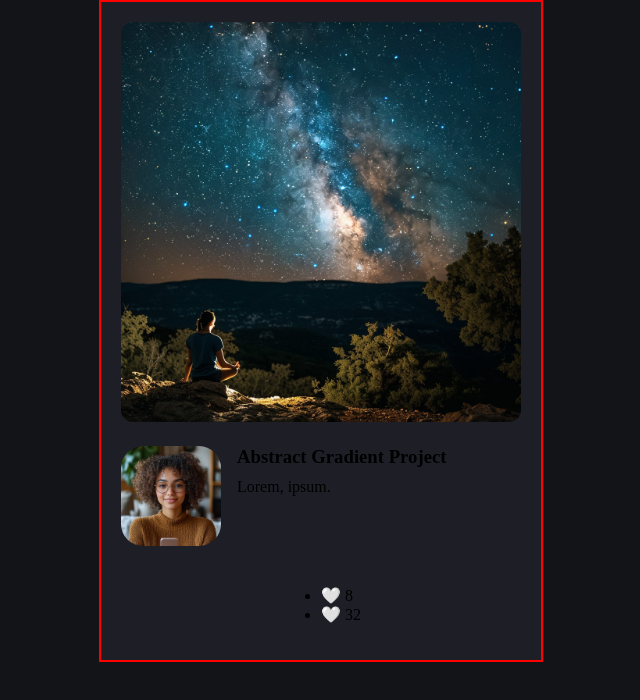
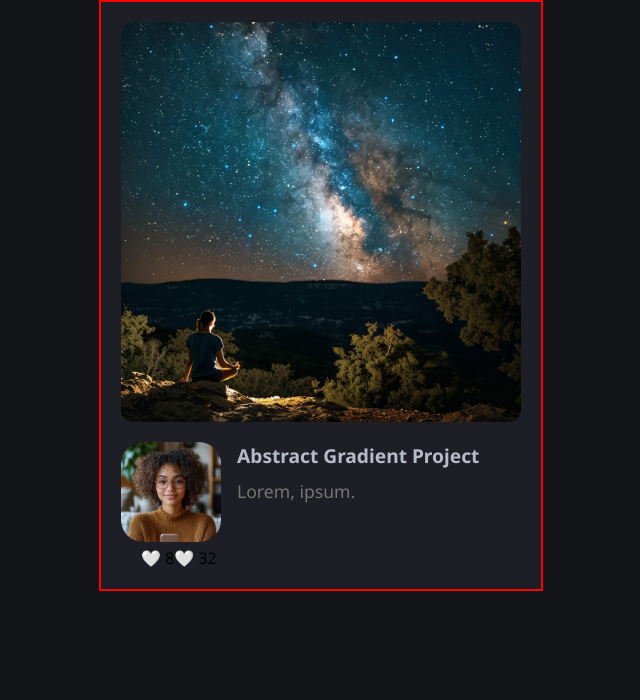
Before and after one commit to lengleman-spec/codepen-tile, a plain HTML site: page index.html in a window 1280 px wide. Shown: the whole page, without its empty margins (319-959 px from the left). Drawn offline with Linux system fonts and the light colour scheme.

Commit message:
Align stats div vertically. Import google font.

```diff
--- a/index.html
+++ b/index.html
@@ -3,7 +3,13 @@
   <head>
     <meta charset="UTF-8" />
     <meta name="viewport" content="width=device-width, initial-scale=1.0" />
+
     <title>Codepen Tile</title>
+    <link rel="preconnect" href="https://fonts.googleapis.com" />
+    <link rel="preconnect" href="https://fonts.gstatic.com" crossorigin />
+    <link
+      href="https://fonts.googleapis.com/css2?family=Noto+Sans:ital,wght@0,100..900;1,100..900&display=swap"
+      rel="stylesheet" />
     <link rel="stylesheet" href="styles.css" />
   </head>
   <body>
--- a/styles.css
+++ b/styles.css
@@ -11,6 +11,7 @@ body {
   margin: 0;
   padding: 0;
   background-color: var(--bg-main);
+  font-family: var(--font-main);
 }
 
 .container {
@@ -22,7 +23,7 @@ body {
 .card {
   display: flex;
   flex-direction: column;
-  justify-content: center;
+  justify-content: flex-start;
   align-items: center;
   border: 2px solid red;
   background: var(--bg-card);
@@ -35,7 +36,7 @@ body {
   align-items: flex-start;
   gap: 1rem;
   width: 100%;
-  margin: 20px 0;
+  margin-top: 20px;
 }
 
 .card-body img {
@@ -44,6 +45,8 @@ body {
 
 .card-thumbnail img {
   border-radius: 12px;
+  display: block;
+  width: 100%;
 }
 
 .card-details {
@@ -54,10 +57,14 @@ body {
 
 .card-details h3 {
   margin: 0;
+  font-size: 1.2rem;
+  color: var(--username);
 }
 
 .card-details p {
   margin: 10px 0;
+  font-size: 1.1rem;
+  color: #777474;
 }
 
 /* .card-stats {
@@ -68,3 +75,14 @@ body {
 .card:hover .card-stats {
   visibility: visible;
 }
+
+.card-stats {
+  display: flex;
+  justify-content: flex-start;
+  margin: 0;
+  width: 100%;
+}
+
+.card-stats li {
+  list-style-type: none;
+}
```
